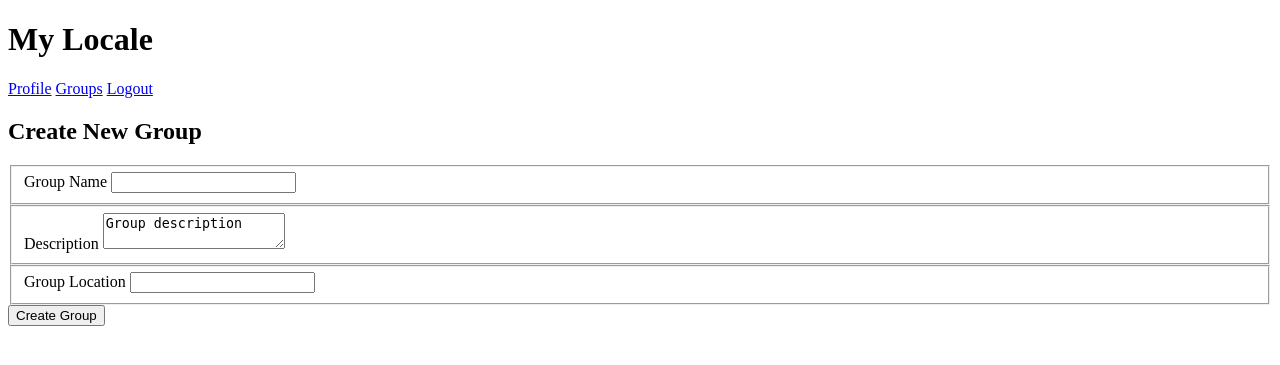
After one commit to ashley190/T4A2-deployment-exercise, a Flask app: page /web/groups/create in a window 1280 px wide. The commit adds this page. Shown: the top 365 px of the page. Run offline with Flask 2, Linux system fonts and the light colour scheme; a user stored in the database is signed in; tables that the repository leaves empty hold one stand-in row (values such as "Sample post"); parts of the project's set-up code (start-up, migrations or seed data) failed here and were passed over; some libraries are stand-ins or nearby versions.

```diff
--- a/src/controllers/__init__.py
+++ b/src/controllers/__init__.py
@@ -1,7 +1,9 @@
 from controllers.profile_controller import profile
 from controllers.auth_controller import auth
+from controllers.group_controller import groups
 
 registerable_controllers = [
     auth,
-    profile
+    profile,
+    groups
 ]
--- /dev/null
+++ b/src/controllers/group_controller.py
@@ -0,0 +1,37 @@
+from models.Groups import Groups
+from models.Locations import Location
+from models.Group_members import GroupMembers
+from controllers.profile_controller import retrieve_profile
+from main import db
+from flask import Blueprint, render_template, flash, redirect, url_for
+from flask_login import login_required
+from forms import CreateGroup
+import random
+
+groups = Blueprint("groups", __name__, url_prefix="/web/groups")
+
+
+@groups.route("/")
+@login_required
+def groups_page():
+    return render_template("groups.html")
+
+
+@groups.route("/create", methods=["GET", "POST"])
+@login_required
+def create_group():
+    user_id, profile = retrieve_profile()
+    default_location = Location.query.filter_by(profile_id=profile.id).all()
+
+    form = CreateGroup()
+    if form.validate_on_submit():
+        new_group = Groups()
+        new_group.name = form.group_name.data
+        new_group.description = form.group_description.data
+        new_group.location.append(random.choice(default_location))
+        GroupMembers(group=new_group, profile=profile, admin=True)
+        db.session.add(new_group)
+        db.session.commit()
+        flash("This ran!")
+        return redirect(url_for("groups.groups_page"))
+    return render_template("create_group.html", form=form)
--- a/src/forms.py
+++ b/src/forms.py
@@ -1,6 +1,7 @@
 from flask_wtf import FlaskForm
 from flask_wtf.file import FileField, FileRequired, FileAllowed
-from wtforms import StringField, PasswordField, SubmitField, IntegerField
+from wtforms import (StringField, PasswordField, SubmitField,
+                     IntegerField, TextAreaField)
 from wtforms.validators import (
     DataRequired,
     EqualTo,
@@ -82,8 +83,34 @@ class DeleteButton(FlaskForm):
 
 class SearchLocation(FlaskForm):
     postcode = IntegerField("Postcode", validators=[NumberRange(200, 9999)])
+    suburb = StringField("Suburb")
     submit = SubmitField("Search")
 
 
 class AddButton(FlaskForm):
     submit = SubmitField("Add")
+
+
+class CreateGroup(FlaskForm):
+    """Create Group"""
+    group_name = StringField(
+        "Group Name",
+        validators=[
+            Length(min=1, message="Group name must be at least 1 character"),
+            DataRequired()
+        ]
+    )
+
+    group_description = TextAreaField(
+        "Description",
+        default="Group description"
+    )
+
+    group_location = StringField(
+        "Group Location",
+        validators=[
+            DataRequired()
+        ]
+    )
+
+    submit = SubmitField("Create Group")
--- a/src/models/Locations.py
+++ b/src/models/Locations.py
@@ -9,7 +9,8 @@ class Location(db.Model):
     suburb = db.Column(db.String(), nullable=False)
     state = db.Column(db.String(), nullable=False)
     profile_id = db.Column(
-        db.Integer, db.ForeignKey("profile.id"), nullable=False)
+        db.Integer, db.ForeignKey("profile.id"), nullable=True)
+    group_id = db.Column(db.Integer, db.ForeignKey("groups.id"), nullable=True)
 
     def __repr__(self):
         return f"Location: {self.id}"
--- a/src/models/Profile.py
+++ b/src/models/Profile.py
@@ -1,6 +1,7 @@
 from main import db
 from models.ProfileImage import ProfileImage
 from models.Locations import Location
+from models.Group_members import GroupMembers
 
 
 class Profile(db.Model):
@@ -12,6 +13,7 @@ class Profile(db.Model):
     profile_image = db.relationship(
         ProfileImage, backref="profile", uselist=False)
     locations = db.relationship(Location, backref="profile", lazy="dynamic")
+    groups = db.relationship(GroupMembers, backref="profiles")
 
     def __repr__(self):
         return f"Profile: {self.name}"
--- /dev/null
+++ b/src/templates/create_group.html
@@ -0,0 +1,25 @@
+{% extends "base.html" %}
+
+{% block content %}
+
+<h2>Create New Group</h2>
+<form method="POST" action="{{ url_for('groups.create_group') }}">
+    {{ form.csrf_token }}
+
+    <fieldset class="form-field">
+        {{ form.group_name.label }}
+        {{ form.group_name() }}
+    </fieldset>
+    <fieldset class="form-field">
+        {{ form.group_description.label }}
+        {{ form.group_description() }}
+    </fieldset>
+    <fieldset class="form-field">
+        {{ form.group_location.label }}
+        {{ form.group_location() }}
+    </fieldset>
+
+    {{ form.submit }}
+</form>
+
+{% endblock %}
--- a/src/templates/navbar.html
+++ b/src/templates/navbar.html
@@ -1,5 +1,5 @@
 <nav>
     <a href="{{ url_for('profile.profile_page') }}">Profile</a>
-    <a href="#"> Groups</a>
+    <a href="{{ url_for('groups.groups_page') }}""> Groups</a>
     <a href="{{ url_for('auth.logout') }}">Logout</a>
 </nav>
```
Also changed, not shown: src/migrations/versions/93a9389bab2c_added_group_members_association_table.py (added, +35 -0 lines), src/migrations/versions/eaabf411e084_created_group_table_linked_to_locations_.py (added, +43 -0 lines), src/models/Group_members.py (added, +16 -0 lines), src/models/Groups.py (added, +16 -0 lines), src/schemas/GroupSchema.py (added, +14 -0 lines), src/templates/groups.html (added, +11 -0 lines).
